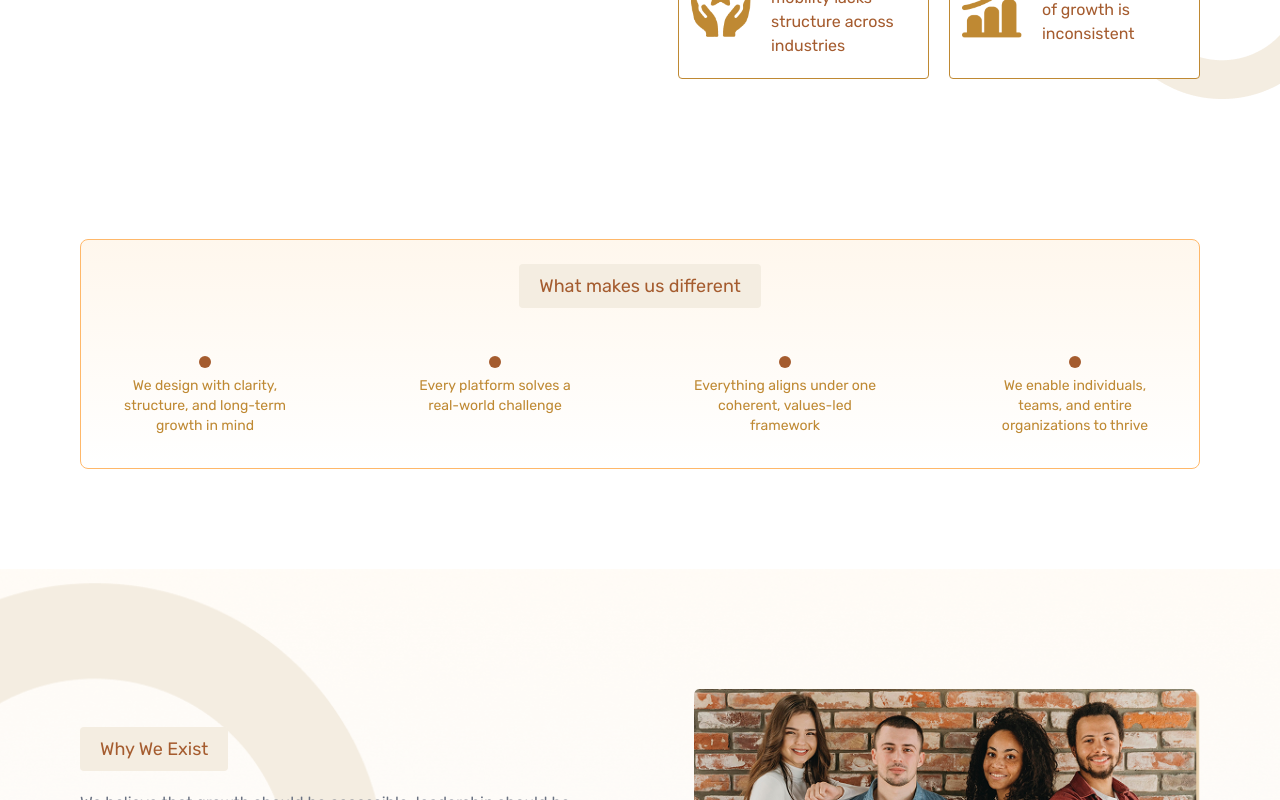
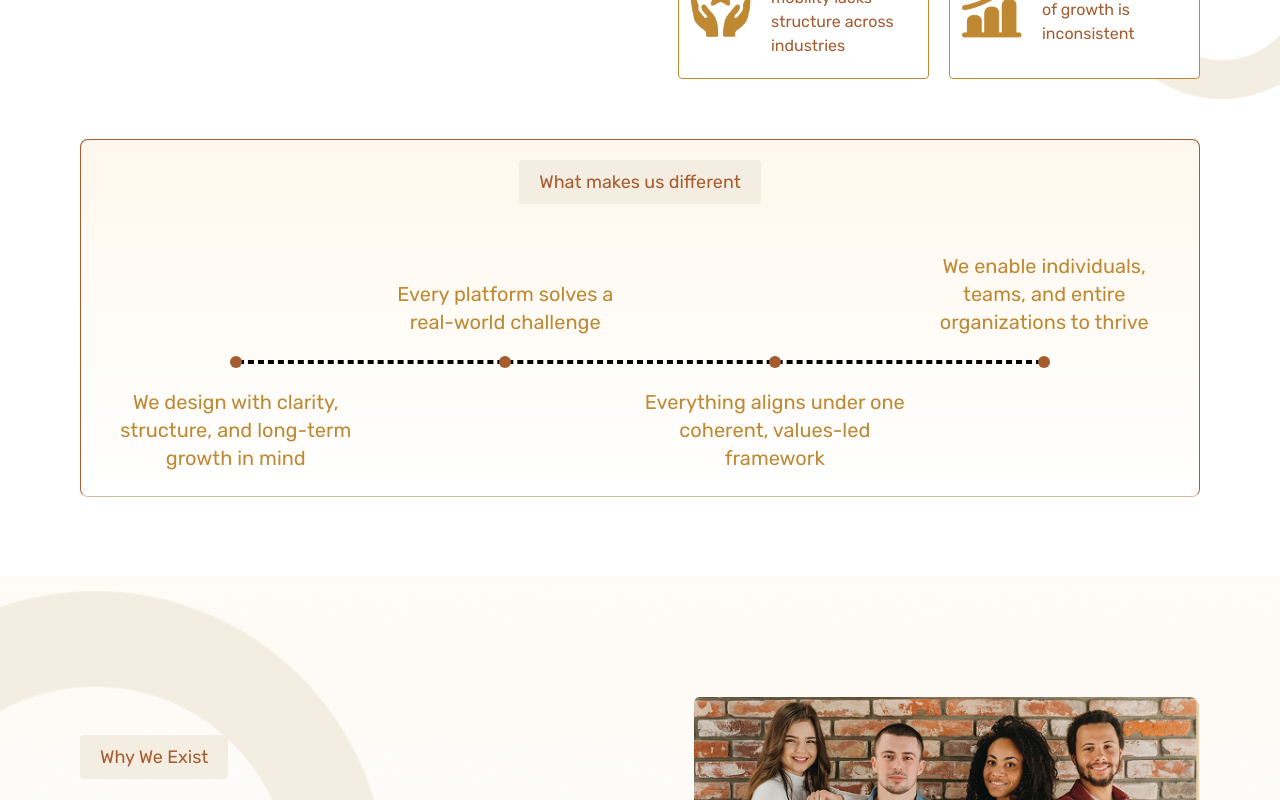
Before and after one commit to NexaForgeTechnologies/Achiever-Group, a Next.js app: page / in a window 1280 px wide. Shown: the part 1560-2360 px from the top of the page. Built offline with nearby package versions, Linux system fonts and the light colour scheme.

Commit message:
What Makes us different Container completed

```diff
--- a/src/app/components/Footer.jsx
+++ b/src/app/components/Footer.jsx
@@ -92,11 +92,9 @@ function Footer() {
 
             {/* Bottom Bar */}
             <section className="py-5 text-center bg-[#BF8933] text-white">
-                <Link href={'https://nexaforgetech.com/'} target="_blank">
                     <p className="text-sm sm:text-base">
-                        ©2025 Achiever Group | Powered by NexaForge Technologies
+                       <Link href={"https://achiever-group-latest-stg.vercel.app/"} target="_blank"> ©2025 Achiever Group </Link>| <Link href={"https://nexaforgetech.com/"} target="_blank"> Powered by NexaForge Technologies</Link>
                     </p>
-                </Link>
             </section>
         </footer>
     );
--- a/src/app/containers/WhatMakesUsDiffCont.jsx
+++ b/src/app/containers/WhatMakesUsDiffCont.jsx
@@ -2,43 +2,51 @@ import Heading from "../components/Heading";
 
 export default function WhatMakesUsDiffCont() {
     return (
-        <section className="flex justify-center items-center flex-col gap-y-3 py-10 md:py-20 lg:py-25">
-            <div className="flex flex-col items-center border border-orange-300 rounded-lg p-6 bg-gradient-to-b from-orange-50 to-white-50 w-full max-w-6xl mx-auto">
+        <section className="justify-center gap-y-5
+        flex flex-col items-center border border-[#A55C2F] border-b-[#A55C2F]/40 rounded-lg
+        bg-gradient-to-b from-orange-50 to-white-50 w-full mb-20">
 
+            <div className="mt-5">
                 <Heading name={'What makes us different'} />
+            </div>
 
-                <div className="pt-10 w-full flex flex-col items-center md:flex-row md:justify-between md:items-start gap-6 md:gap-0">
 
-                    <div className="flex flex-col items-center text-center max-w-[200px] p-2">
-                        <span className="bg-[#A55C2F] rounded-full w-3 h-3 mb-2"></span>
-                        <p className="text-[#BF8933] text-sm">
+            <section className="grid grid-rows-2 grid-cols-4 relative px-5">
+
+                <div className="absolute w-full h-full flex justify-center items-center">
+                    <span className="absolute border-2 border-[#000000] w-[72%] border-dashed top-1/2 "></span>
+                </div>
+
+
+                <div className="row-start-2 flex flex-col items-center justify-start text-center px-1 relative -top-1">
+                    <span className="bg-[#A55C2F] rounded-full w-3 h-3 z-10 "></span>
+                    <p className="text-[#BF8933] text-[10px] sm:text-sm md:text-sm lg:text-xl my-5">
                         We design with clarity, structure, and long-term growth in mind
                     </p>
                 </div>
 
+                <div className="row-start-1 col-start-2 flex flex-col items-center justify-end text-center px-1 relative -bottom-2">
+                    <p className="text-[#BF8933] text-[10px] sm:text-sm md:text-sm lg:text-xl my-5">
+                        Every platform solves a real-world challenge
+                    </p>
+                    <span className="bg-[#A55C2F] rounded-full w-3 h-3 z-10"></span>
+                </div>
 
-                    <div className="flex flex-col items-center text-center max-w-[200px] p-2">
-                        <span className="bg-[#A55C2F] rounded-full w-3 h-3 mb-2"></span>
-                        <p className="text-[#BF8933] text-sm">
-                            Every platform solves a real-world challenge
+                <div className="row-start-2 col-start-3 flex flex-col items-center justify-start text-center px-1 relative -top-1">
+                    <span className="bg-[#A55C2F] rounded-full w-3 h-3 z-10"></span>
+                    <p className="text-[#BF8933] text-[10px] sm:text-sm md:text-sm lg:text-xl my-5">
+                        Everything aligns under one coherent,  values-led framework
                     </p>
                 </div>
 
-                    <div className="flex flex-col items-center text-center max-w-[200px] p-2">
-                        <span className="bg-[#A55C2F] rounded-full w-3 h-3 mb-2"></span>
-                        <p className="text-[#BF8933] text-sm">
-                            Everything aligns under one coherent, values-led framework
-                        </p>
-                    </div>
-
-                    <div className="flex flex-col items-center text-center max-w-[200px] p-2">
-                        <span className="bg-[#A55C2F] rounded-full w-3 h-3 mb-2"></span>
-                        <p className="text-[#BF8933] text-sm">
+                <div className="row-start-1 col-start-4 flex flex-col items-center justify-end text-center px-1 relative -bottom-2">
+                    <p className="text-[#BF8933] text-[10px] sm:text-sm md:text-sm lg:text-xl my-5">
                         We enable individuals, teams, and entire organizations to thrive
                     </p>
+                    <span className="bg-[#A55C2F] rounded-full w-3 h-3 z-10"></span>
                 </div>
-                </div>
-            </div>
+            </section>
+
 
         </section>
     );
```
Also changed, not shown: public/favlogo.png. Lines whose indentation alone changed are shown as unchanged.
